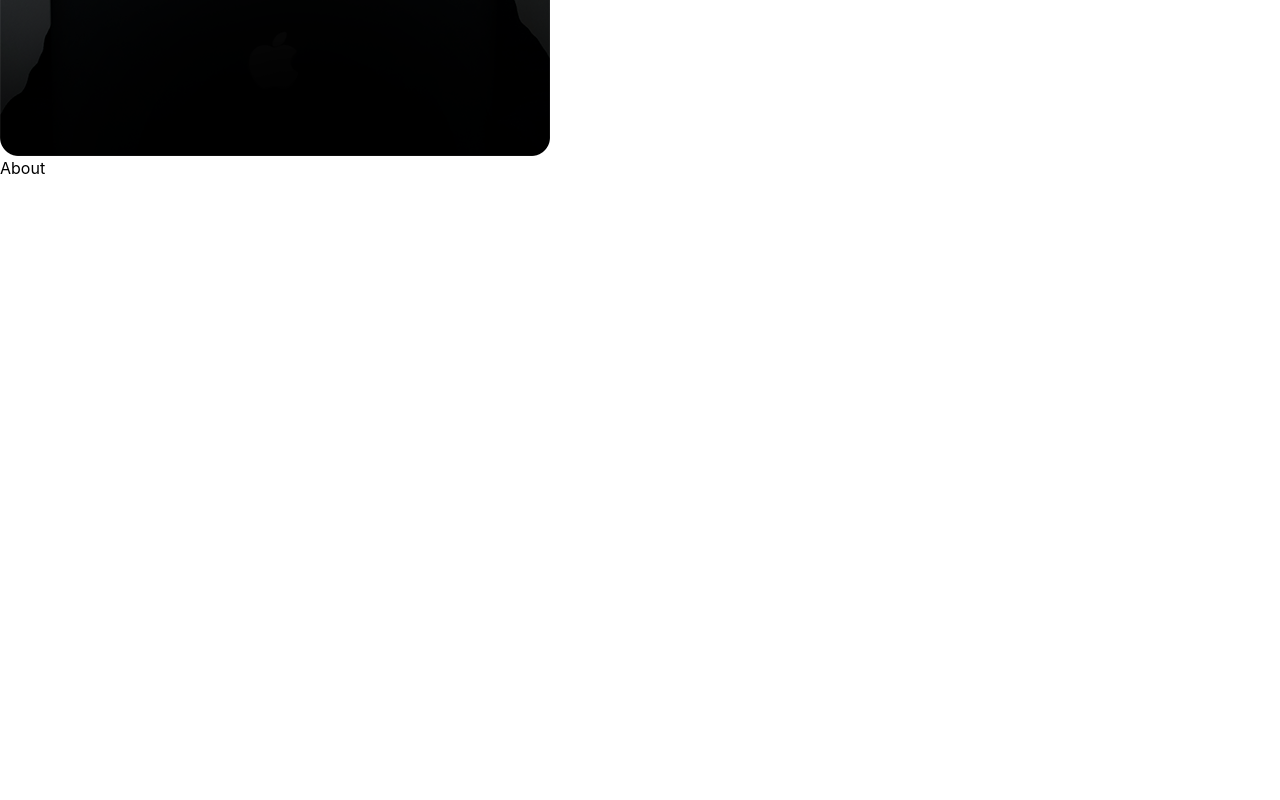
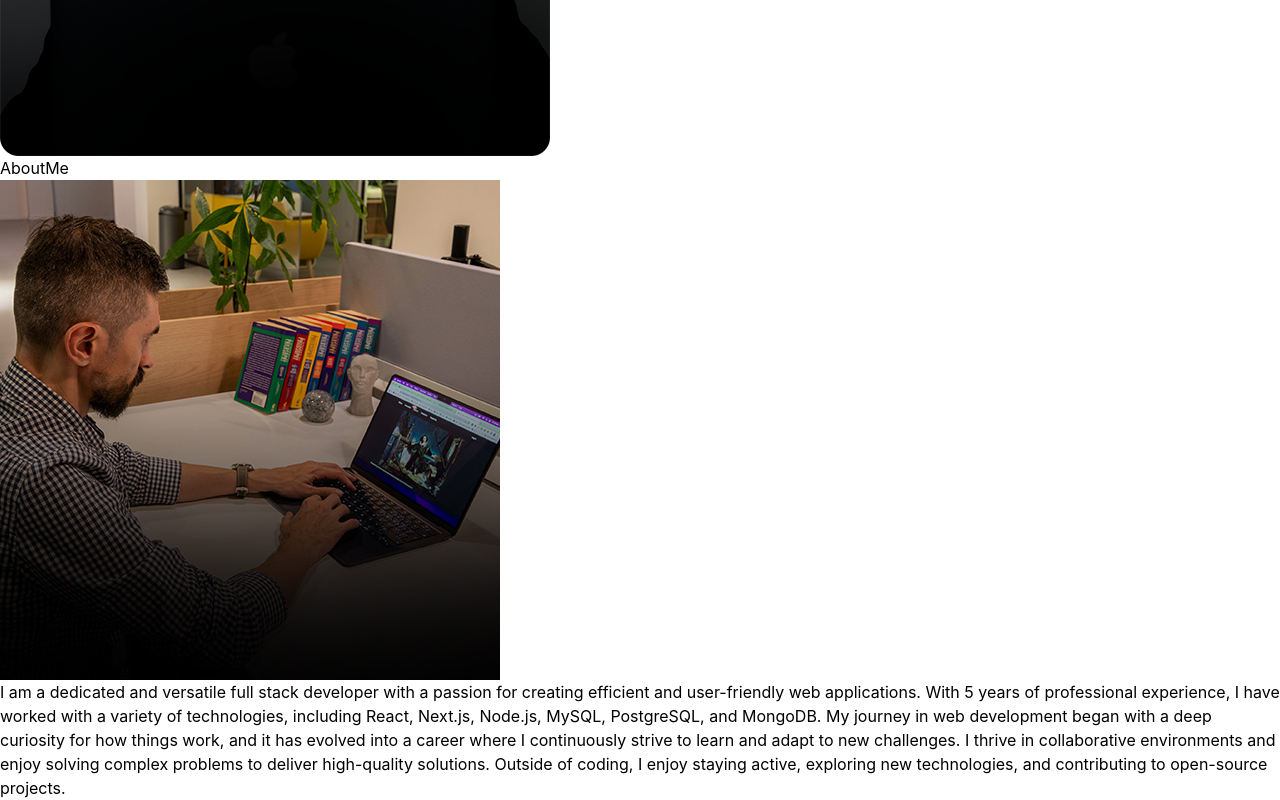
Before and after one commit to Szkrishna/My-Portfolio, a React (Vite) app: page / in a window 1280 px wide. Shown: the part 614-1414 px from the top of the page. Before the commit the page ends 800 px from the top, so only its background shows below. Built offline with nearby package versions, Linux system fonts and the light colour scheme.

Commit message:
complted about section code and styling

```diff
--- a/src/App.jsx
+++ b/src/App.jsx
@@ -7,8 +7,9 @@
   return (
     <>
       <div className="overflow-x-hidden text-neutral-300 antialiased selection:bg-cyan-300 selection:text-cyan-900">
-        <div className="flixed top-0 -z-10 h-full w-full"></div>
-        <div className="absolute top-0 z-[-2] h-screen w-screen bg-neutral-950 bg-[radial-gradient(ellipse_80%_80%_at_50%_-20%,rgba(120,119,198,0.3),rgba(255,255,255,0))]"></div>
+        <div className="fixed top-0 -z-10 h-full w-full">
+          <div className="absolute top-0 z-[-2] h-screen w-screen bg-neutral-950 bg-[radial-gradient(ellipse_80%_80%_at_50%_-20%,rgba(120,119,198,0.3),rgba(255,255,255,0))]"></div>
+        </div>
         <div className="container mx-auto px-8">
           <Navbar />
           <Hero />
--- a/src/components/About.jsx
+++ b/src/components/About.jsx
@@ -1,9 +1,27 @@
 // import React from 'react';
+import aboutImg from "../assets/about.jpg";
+import { ABOUT_TEXT } from "../constants";
 
 const About = () => {
-  return (
-    <div>About</div>
-  )
+    return (
+        <div className="border-b border-neutral-900 pb-4">
+            <h2 className="my-20 text-center text-4xl">About
+                <span className="text-neutral-500">Me</span>
+            </h2>
+            <div className="flex flex-wrap">
+                <div className="w-full lg:w-1/2 lg:p-8">
+                    <div className="flex items-center justify-center">
+                        <img className="rounded-2xl" src={aboutImg} alt="about-img" />
+                    </div>
+                </div>
+                <div className="w-full lg:w-1/2">
+                    <div className="flex justify-center lg:justify-start">
+                        <p className="my-2 max-w-xl py-6">{ABOUT_TEXT}</p>
+                    </div>
+                </div>
+            </div>
+        </div>
+    )
 }
 
 export default About;
--- a/src/components/Hero.jsx
+++ b/src/components/Hero.jsx
@@ -17,7 +17,7 @@
                 </div>
                 <div className="w-full lg:w-1/2 lg:p-8">
                     <div className="flex justify-center">
-                        <img  className="" src={profilePic} alt="krishna-singh-profile-pic" />
+                        <img  className="" src={profilePic} alt="ks-profile-img" />
                     </div>
                 </div>
             </div>
```
